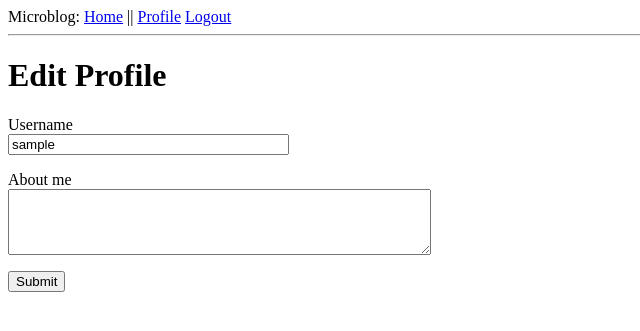
After one commit to niteshconcerto/microblog, a Flask app: page /edit_profile in a window 1280 px wide. The commit adds this page. Shown: the top 331 px of the page, without its empty margins (0-640 px from the left). Run offline with Flask 2, Linux system fonts and the light colour scheme; the visitor is signed in with stand-in values (Sample User, id 1); data comes from the database, SQL or seed files in the repository.

Commit message:
Profiles Added

```diff
--- a/app/forms.py
+++ b/app/forms.py
@@ -1,6 +1,6 @@
 from flask_wtf import FlaskForm
-from wtforms import StringField,PasswordField,BooleanField,SubmitField
-from wtforms.validators import ValidationError , DataRequired ,EqualTo ,Email
+from wtforms import StringField,PasswordField,BooleanField,SubmitField ,TextAreaField
+from wtforms.validators import ValidationError , DataRequired ,EqualTo ,Email,Length
 from app.models import User
 
 class LoginForm(FlaskForm):
@@ -27,3 +27,9 @@ class RegistrationForm(FlaskForm):
 		user =User.query.filter_by(email = email.data).first()
 		if user is not None:
 			raise ValidationError("Please Select Different Email Address")
+
+
+class EditProfileForm(FlaskForm):
+    username = StringField('Username', validators=[DataRequired()])
+    about_me = TextAreaField('About me', validators=[Length(min=0, max=140)])
+    submit = SubmitField('Submit')
--- a/app/models.py
+++ b/app/models.py
@@ -2,6 +2,7 @@ from app import db , login
 from datetime import datetime
 from werkzeug.security import generate_password_hash , check_password_hash
 from flask_login import UserMixin
+from hashlib import md5
 
 
 class User(UserMixin, db.Model):
@@ -11,6 +12,9 @@ class User(UserMixin, db.Model):
     password_hash = db.Column(db.String(128))
     posts = db.relationship('Post' , backref = 'author' ,lazy = 'dynamic')
 
+    about_me = db.Column(db.String(140))
+    last_seen = db.Column(db.DateTime , default = datetime.utcnow)
+
     def set_password(self, password):
         self.password_hash = generate_password_hash(password)
 
@@ -19,6 +23,10 @@ class User(UserMixin, db.Model):
 
     def __repr__(self):
         return '<User {}>'.format(self.username)
+
+    def avatar(self,size):
+        digest = md5(self.email.lower().encode('utf-8')).hexdigest()
+        return 'https://www.gravatar.com/avatar/{}?d=identicon&s={}'.format(digest, size)
 
 class Post(db.Model):
     id = db.Column(db.Integer, primary_key=True)
--- a/app/routes.py
+++ b/app/routes.py
@@ -4,19 +4,21 @@ from app.forms import LoginForm
 from flask_login import current_user,login_user , logout_user ,login_required
 from app.models import User , Post
 from werkzeug.urls import url_parse
-from app.forms import RegistrationForm
+from app.forms import RegistrationForm ,EditProfileForm
+from datetime import datetime
 
 @app.route('/')
 @app.route('/index')
 @login_required
 def index():
+    user = current_user
     posts = [
         {
-            'author': {'username': 'John'},
+            'author': user,
             'body': 'Beautiful day in Portland!'
         },
         {
-            'author': {'username': 'Susan'},
+            'author': user,
             'body': 'The Avengers movie was so cool!'
         }
     ]
@@ -24,6 +26,7 @@ def index():
 
 @app.route('/login',methods = ['GET','POST'])
 def login():
+    print("in Login")
     if current_user.is_authenticated:
         return redirect(url_for('index'))
     form = LoginForm()
@@ -37,6 +40,7 @@ def login():
             next_page = url_for('index')
         login_user(user,remember = form.remember_me.data)
         return redirect(next_page)
+    print("in Login")
     return render_template("loginform.html",form = form)
 
 @app.route('/logout')
@@ -58,3 +62,35 @@ def register():
         flash('Congratulations, you are now a registered user!')
         return redirect(url_for('login'))
     return render_template('register.html', title='Register', form=form)
+
+@app.route('/user')
+@login_required
+def user():
+    user = current_user
+    posts = [
+        {'author': user, 'body': 'Test post #1'},
+        {'author': user, 'body': 'Test post #2'}
+    ]
+    return render_template("user.html" , user = user , posts = posts)
+
+@app.before_request
+def before_request():
+    if current_user.is_authenticated:
+        current_user.last_seen = datetime.utcnow()
+        db.session.commit()
+
+
+@app.route('/edit_profile', methods=['GET', 'POST'])
+@login_required
+def edit_profile():
+    form = EditProfileForm()
+    if form.validate_on_submit():
+        current_user.username = form.username.data
+        current_user.about_me = form.about_me.data
+        db.session.commit()
+        flash('Your changes have been saved.')
+        return redirect(url_for('edit_profile'))
+    elif request.method == 'GET':
+        form.username.data = current_user.username
+        form.about_me.data = current_user.about_me
+    return render_template('edit_profile.html', title='Edit Profile',form=form)
--- /dev/null
+++ b/app/templates/_post.html
@@ -0,0 +1,4 @@
+        <tr valign="top">
+            <td><img src="{{ post.author.avatar(36) }}"></td>
+            <td>{{ post.author.username }} says:<br><b>{{ post.body }}</b></td>
+        </tr>
--- a/app/templates/base.html
+++ b/app/templates/base.html
@@ -8,9 +8,10 @@
     </head>
     <body>
         <div>Microblog: <a href="{{ url_for('index') }}">Home</a> ||
-          {% if current_user.is_anonymous %}
+        {% if current_user.is_anonymous %}
         <a href="{{ url_for('login') }}">Login</a>
         {% else %}
+        <a href="{{ url_for('user') }}">Profile</a>
         <a href="{{ url_for('logout') }}">Logout</a>
         {% endif %}
       </div>
--- /dev/null
+++ b/app/templates/edit_profile.html
@@ -0,0 +1,23 @@
+{% extends "base.html" %}
+
+{% block content %}
+    <h1>Edit Profile</h1>
+    <form action="" method="post">
+        {{ form.hidden_tag() }}
+        <p>
+            {{ form.username.label }}<br>
+            {{ form.username(size=32) }}<br>
+            {% for error in form.username.errors %}
+            <span style="color: red;">[{{ error }}]</span>
+            {% endfor %}
+        </p>
+        <p>
+            {{ form.about_me.label }}<br>
+            {{ form.about_me(cols=50, rows=4) }}<br>
+            {% for error in form.about_me.errors %}
+            <span style="color: red;">[{{ error }}]</span>
+            {% endfor %}
+        </p>
+        <p>{{ form.submit() }}</p>
+    </form>
+{% endblock %}
--- a/app/templates/index.html
+++ b/app/templates/index.html
@@ -2,7 +2,9 @@
 
 {% block content %}
     <h1>Hi, {{ current_user.username }}!</h1>
+    <table>
     {% for post in posts %}
-    <div><p>{{ post.author.username }} says: <b>{{ post.body }}</b></p></div>
+    {% include '_post.html' %}
     {% endfor %}
+    </table>
 {% endblock %}
```
Also changed, not shown: app/templates/user.html (added, +24 -0 lines), migrations/versions/98e49f549521_new_fields_in_user_table.py (added, +30 -0 lines).
